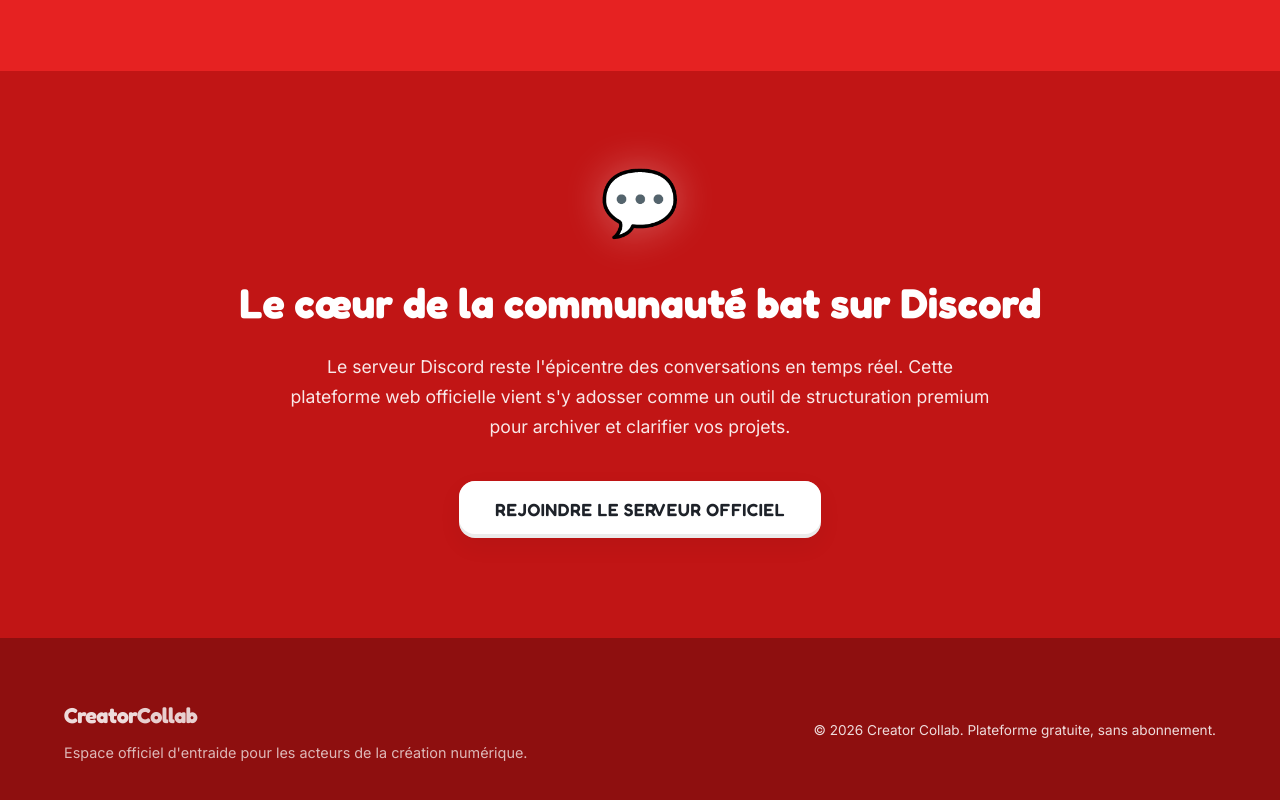
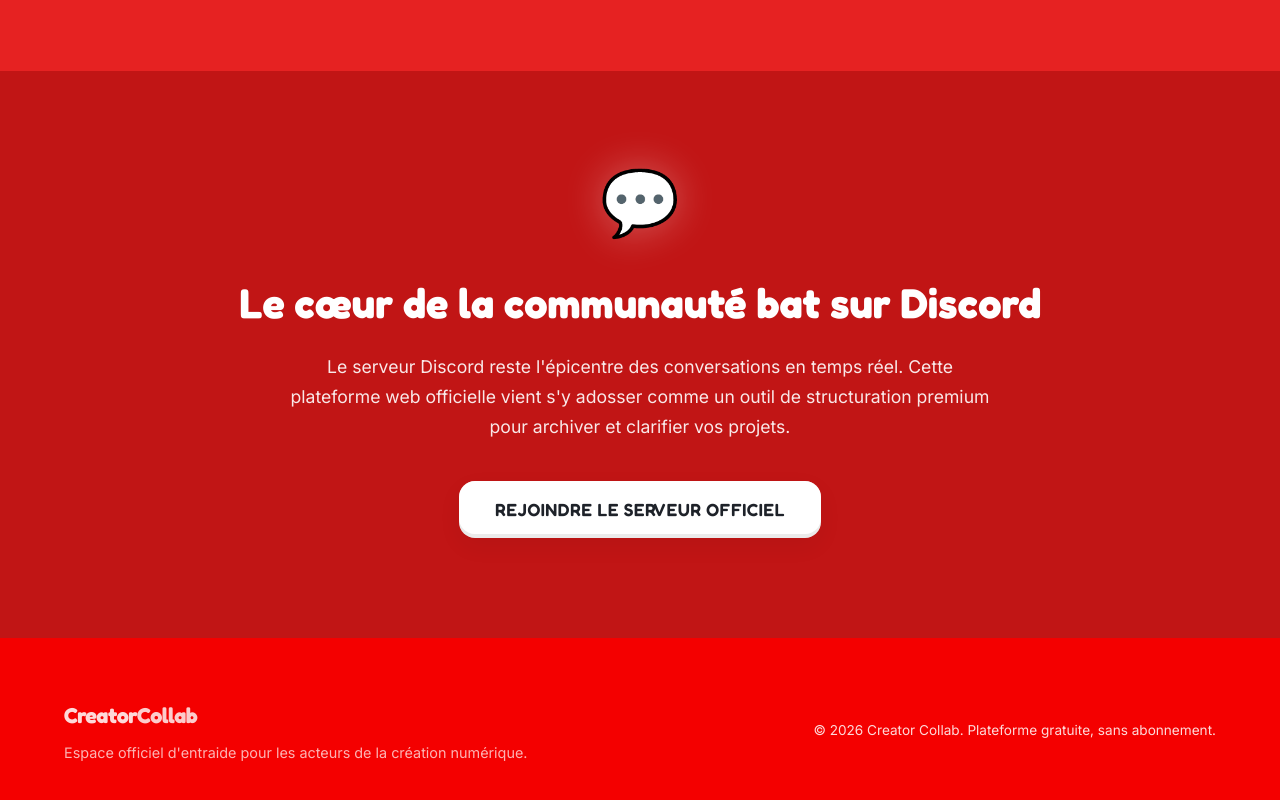
Before and after one commit to sboussita74-a11y/site-Creator-Collab, a plain HTML site: page index.html in a window 1280 px wide. Shown: the part 2572-3372 px from the top of the page. Drawn offline with Linux system fonts and the light colour scheme.

Commit message:
ajout du code

```diff
--- a/style.css
+++ b/style.css
@@ -7,7 +7,7 @@
     --clr-red: #E62222;
     --clr-red-hero: #C11515; /* Rouge légèrement assombri pour le fond Hero */
     --clr-red-light: #FF3B3B;
-    --clr-red-dark: #8E0F0F; /* Pour le footer, au lieu du noir */
+    --clr-red-dark: #f40000; /* Pour le footer, au lieu du noir */
     --clr-red-bg: #FFF0F0;
     --clr-blue: #2A64FF;
     --clr-blue-hover: #1A53E6;
```
